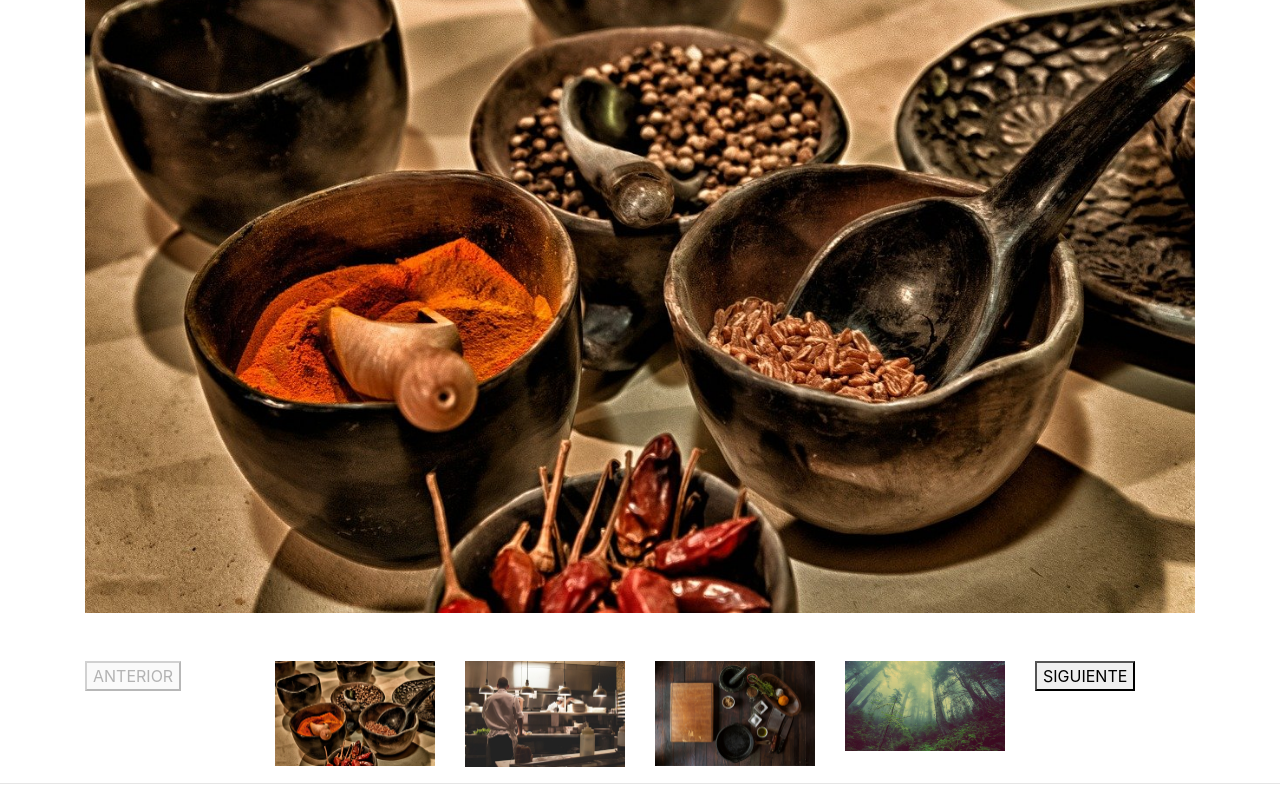
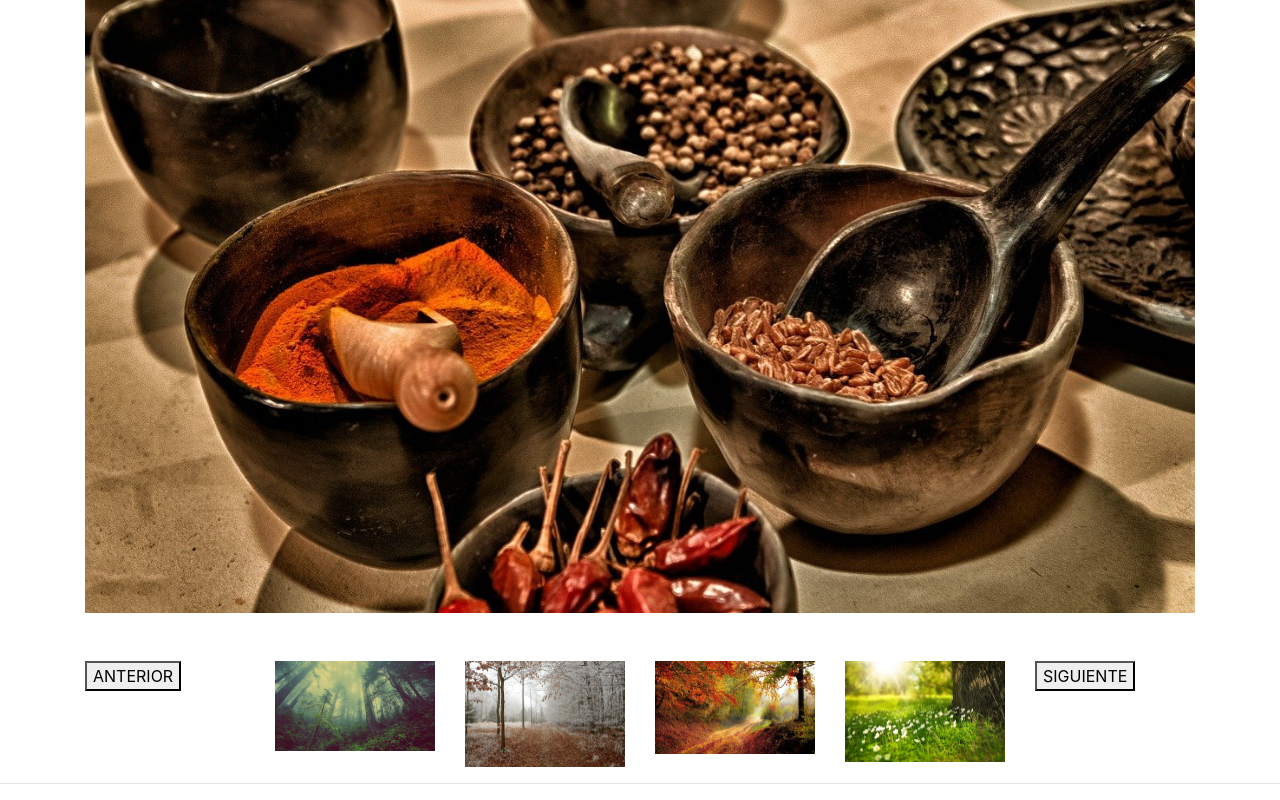
Before and after one commit to wikiesp/Galer-a-Jquery, a plain HTML site: page index.html in a window 1280 px wide. Both pictures are taken after a click on the button "SIGUIENTE". Shown: the part 203-1003 px from the top of the page. Drawn offline with nearby package versions, Linux system fonts and the light colour scheme.

```diff
--- a/index.html
+++ b/index.html
@@ -88,7 +88,7 @@
 
 			function fotosSiguientes() {
 				if (x <= 12) {
-					for (y = 3; y<5 ; y++) {
+					for (y = 0; y<4 ; y++) {
 						$($(".galeria")[y]).attr("src", "imagenes/" + imagenes[x] + ".jpg");
 						x++;
 					}
```
